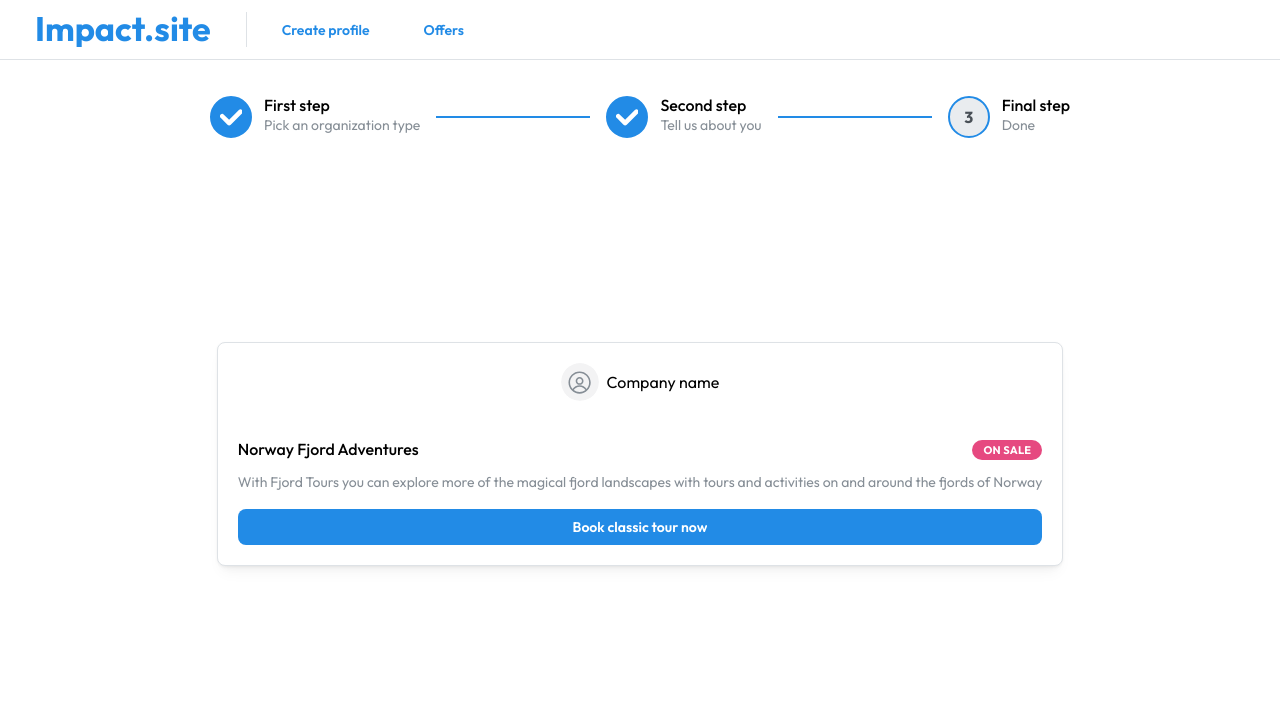
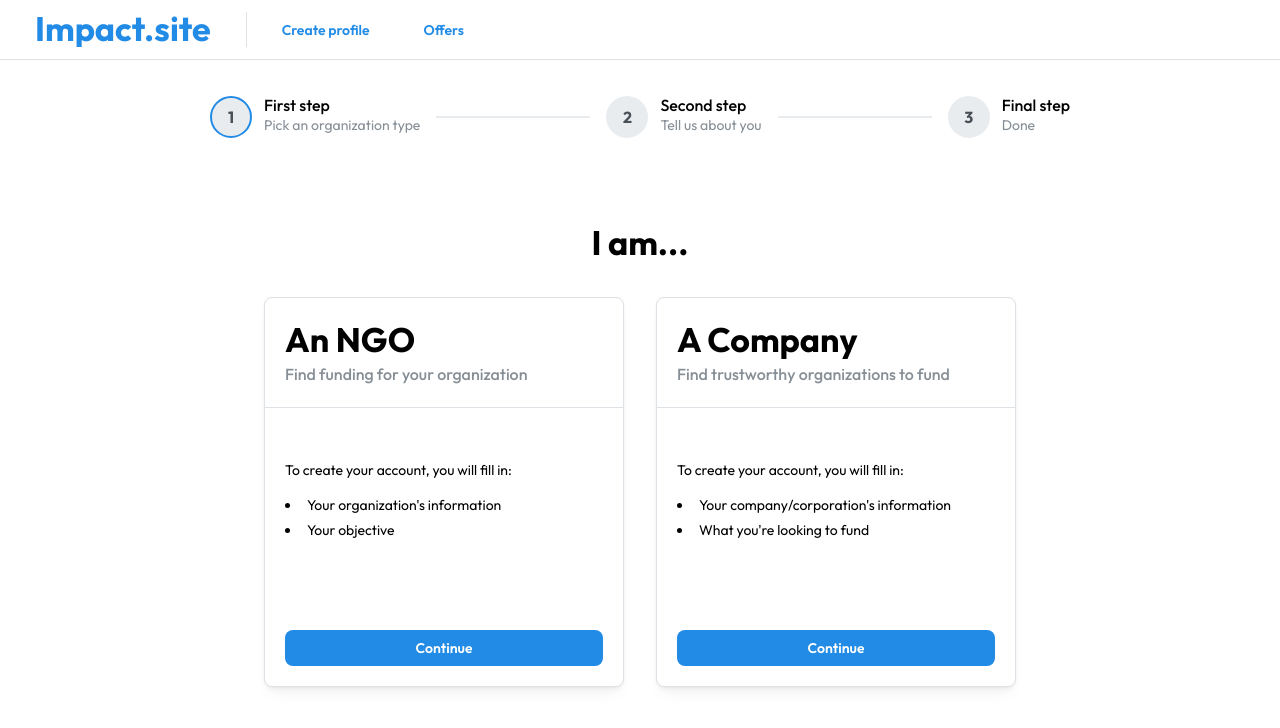
Before and after one commit to blackshibe/hackyeah-2024, a React (Vite) app in the folder hack-client/: page /create-profile in a window 1280 px wide. Shown: the top 728 px of the page. Built offline with nearby package versions, Linux system fonts and the light colour scheme.

Commit message:
get company and ngo forms flow going

```diff
--- a/hack-client/src/page/CreateProfile.tsx
+++ b/hack-client/src/page/CreateProfile.tsx
@@ -19,13 +19,14 @@ import {
 	Avatar,
 } from "@mantine/core";
 import { randomId, useDisclosure } from "@mantine/hooks";
-import { useState } from "react";
+import { useEffect, useState } from "react";
 import { useForm } from "@mantine/form";
 import { RichTextEditor, Link } from "@mantine/tiptap";
 import { useEditor } from "@tiptap/react";
 import StarterKit from "@tiptap/starter-kit";
 import CreateNGOForm from "./component/CreateNGOForm";
 import CreateCompanyForm from "./component/CreateCompanyForm";
+import Profile from "./component/Profile";
 
 function Company({
 	name,
@@ -79,8 +80,9 @@ function Company({
 export default function CreateProfile() {
 	const [org_type, set_org_type] = useState("");
 	const [account_data, set_account_data] = useState({});
+	const [step, set_step] = useState(0);
 
-	const [step, set_step] = useState(2);
+	useEffect(() => {});
 
 	return (
 		<>
@@ -138,35 +140,7 @@ export default function CreateProfile() {
 					</Stepper.Step>
 					<Stepper.Step label="Final step" description="Done">
 						<Center h={"75vh"} style={{ flexDirection: "column", gap: 32 }}>
-							<Card shadow="sm" padding="lg" radius="md" withBorder>
-								<Card.Section
-									p={"lg"}
-									style={{
-										display: "flex",
-										flexDirection: "row",
-										justifyContent: "center",
-										alignItems: "center",
-										gap: 8,
-									}}
-								>
-									<Avatar alt="it's me" />
-									<Text>Company name</Text>
-								</Card.Section>
-
-								<Group justify="space-between" mt="md" mb="xs">
-									<Text fw={500}>Norway Fjord Adventures</Text>
-									<Badge color="pink">On Sale</Badge>
-								</Group>
-
-								<Text size="sm" c="dimmed">
-									With Fjord Tours you can explore more of the magical fjord landscapes with tours and
-									activities on and around the fjords of Norway
-								</Text>
-
-								<Button color="blue" fullWidth mt="md" radius="md">
-									Book classic tour now
-								</Button>
-							</Card>
+							<Profile account_data={account_data} />
 						</Center>
 					</Stepper.Step>
 					<Stepper.Completed>Completed, click back button to get to previous step</Stepper.Completed>
--- a/hack-client/src/page/component/CreateCompanyForm.tsx
+++ b/hack-client/src/page/component/CreateCompanyForm.tsx
@@ -70,7 +70,14 @@ export default function CreateCompanyForm({ finish }: { finish: (account_data: o
 				{...form.getInputProps("target")}
 			/>
 
-			<Button mt={"lg"}>Submit</Button>
+			<Button
+				mt={"lg"}
+				onClick={() => {
+					finish(form.getValues());
+				}}
+			>
+				Submit
+			</Button>
 		</Card>
 	);
 }
--- a/hack-client/src/page/component/CreateNGOForm.tsx
+++ b/hack-client/src/page/component/CreateNGOForm.tsx
@@ -17,7 +17,7 @@ export default function CreateNGOForm({ finish }: { finish: (account_data: objec
 				Tell us more about your <span style={{ fontWeight: "bold" }}>NGO</span>
 			</Title>
 
-			<form onSubmit={() => {}}>
+			<form>
 				<SimpleGrid
 					cols={2}
 					style={{
--- /dev/null
+++ b/hack-client/src/page/component/Profile.tsx
@@ -0,0 +1,72 @@
+import { Card, Avatar, Group, Badge, Text, Button, Title, Grid, SimpleGrid, TextInput } from "@mantine/core";
+import { useForm } from "@mantine/form";
+import { useState } from "react";
+
+export default function Profile({ account_data }: { account_data: any }) {
+	const [editing, set_editing] = useState(false);
+	const form = useForm({
+		mode: "uncontrolled",
+		initialValues: {
+			description: account_data.description,
+			email: account_data.email,
+		},
+	});
+
+	return (
+		<Card shadow="sm" padding="lg" radius="md" withBorder>
+			<form>
+				<Card.Section
+					p={"lg"}
+					style={{
+						display: "flex",
+						flexDirection: "row",
+						justifyContent: "flex-start",
+						alignItems: "center",
+						gap: 16,
+					}}
+				>
+					<Avatar alt="it's me" size={48} />
+					<Title>Company name</Title>
+				</Card.Section>
+
+				<Group justify="space-between" mt="md" mb="xs">
+					<Text fw={500}>Poland @ Gdynia - contact@email.com</Text>
+					{editing ? (
+						<TextInput placeholder="Tag" key={form.key("tag")} {...form.getInputProps("tag")} />
+					) : (
+						<Badge color="teal">GPT Tag</Badge>
+					)}
+				</Group>
+
+				{editing ? (
+					<TextInput
+						placeholder="Description"
+						key={form.key("description")}
+						{...form.getInputProps("description")}
+					/>
+				) : (
+					<Text size="sm" c="dimmed">
+						Helping make the world a better place - GPT Description
+					</Text>
+				)}
+
+				<SimpleGrid cols={2}>
+					<Button color="blue" fullWidth mt="md" radius="md" onClick={() => set_editing(!editing)}>
+						{!editing ? "Edit" : "Stop editing"}
+					</Button>
+					<Button
+						color="blue"
+						fullWidth
+						mt="md"
+						radius="md"
+						onClick={() => {
+							console.log(account_data);
+						}}
+					>
+						Create profile
+					</Button>
+				</SimpleGrid>
+			</form>
+		</Card>
+	);
+}
```
